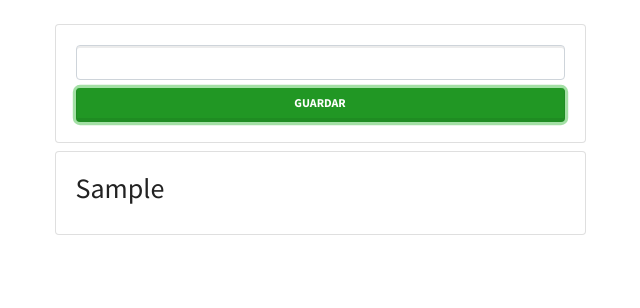
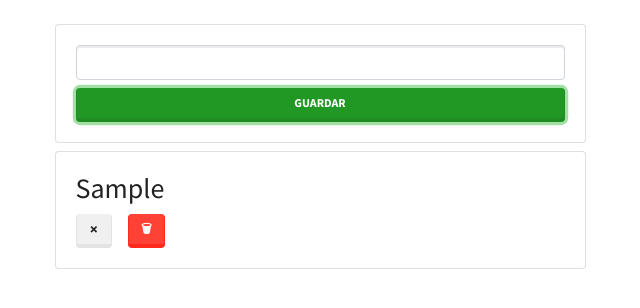
Before and after one commit to lenninIbarrraGonzalez/react-typescript, a React (Create React App) app: page / in a window 1280 px wide. Both pictures are taken after typing "Sample" into the empty fields and a click on the button "GUARDAR". Shown: the top 308 px of the page, without its empty margins (320-960 px from the left). Built offline with nearby package versions, Linux system fonts and the light colour scheme.

Commit message:
Eliminando un elemento

```diff
--- a/src/App.tsx
+++ b/src/App.tsx
@@ -21,11 +21,24 @@ function App(): JSX.Element {
   };
 
   //agregando una nueva tarea
-  const addTask = (name: string) => {
+  const addTask = (name: string): void => {
     const newTasks: ITask[] = [...tasks, { name, done: false }];
     setTasks(newTasks);
   };
 
+  const toogleDoneTask = (index: number): void => {
+    const newTasks: ITask[] = [...tasks];
+    //cambiando el valor del done
+    newTasks[index].done = !newTasks[index].done;
+    setTasks(newTasks);
+  };
+
+  const removeTask = (index: number): void => {
+    // console.log(index);
+    const newTasks: ITask[] = [...tasks];
+    newTasks.splice(index, 1);
+    setTasks(newTasks);
+  };
   return (
     <div className="container p-4">
       <div className="row">
@@ -52,6 +65,20 @@ function App(): JSX.Element {
               <h2 style={{ textDecoration: item.done ? "line-through" : "" }}>
                 {item.name}
               </h2>
+              <div>
+                <button
+                  className="btn btn-secondary"
+                  onClick={() => toogleDoneTask(index)}
+                >
+                  {item.done ? "🗸" : "✗"}
+                </button>
+                <button
+                  className="btn btn-danger ml-3"
+                  onClick={() => removeTask(index)}
+                >
+                  🗑
+                </button>
+              </div>
             </div>
           ))}
         </div>
```
